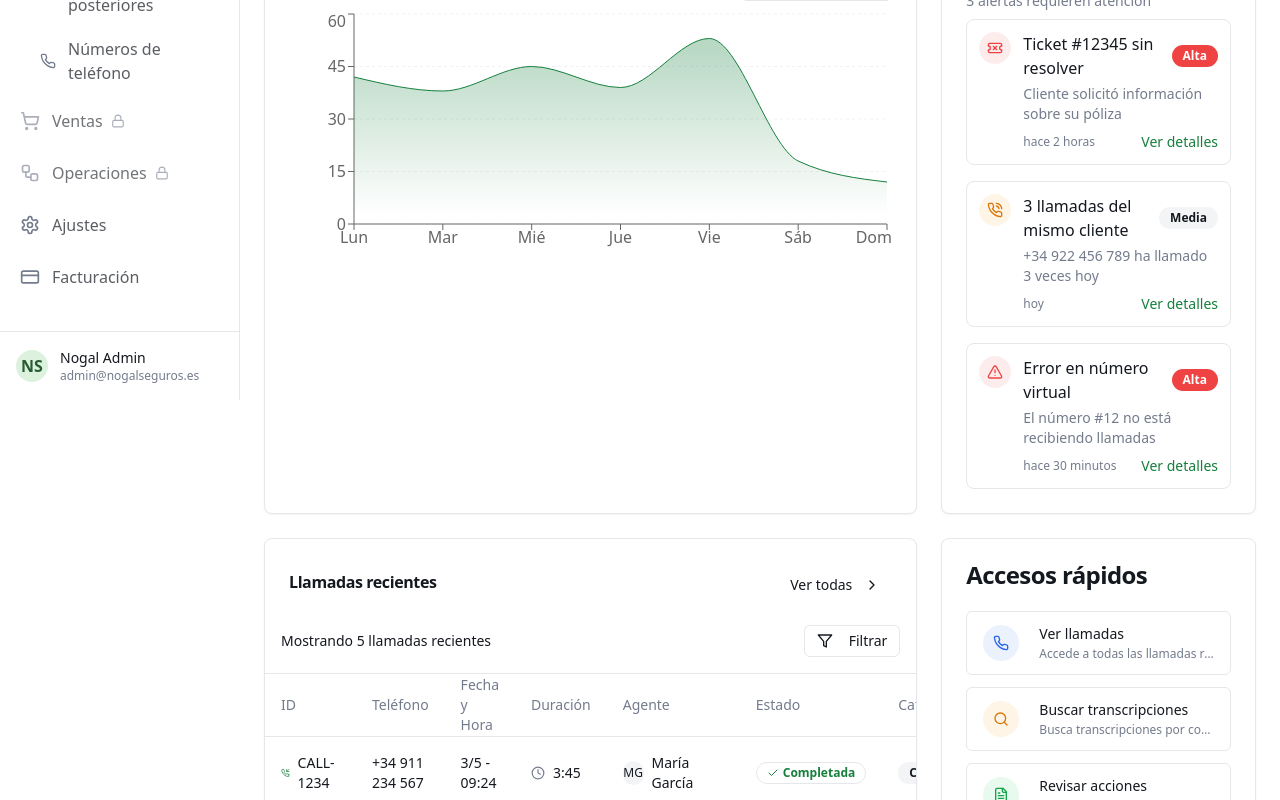
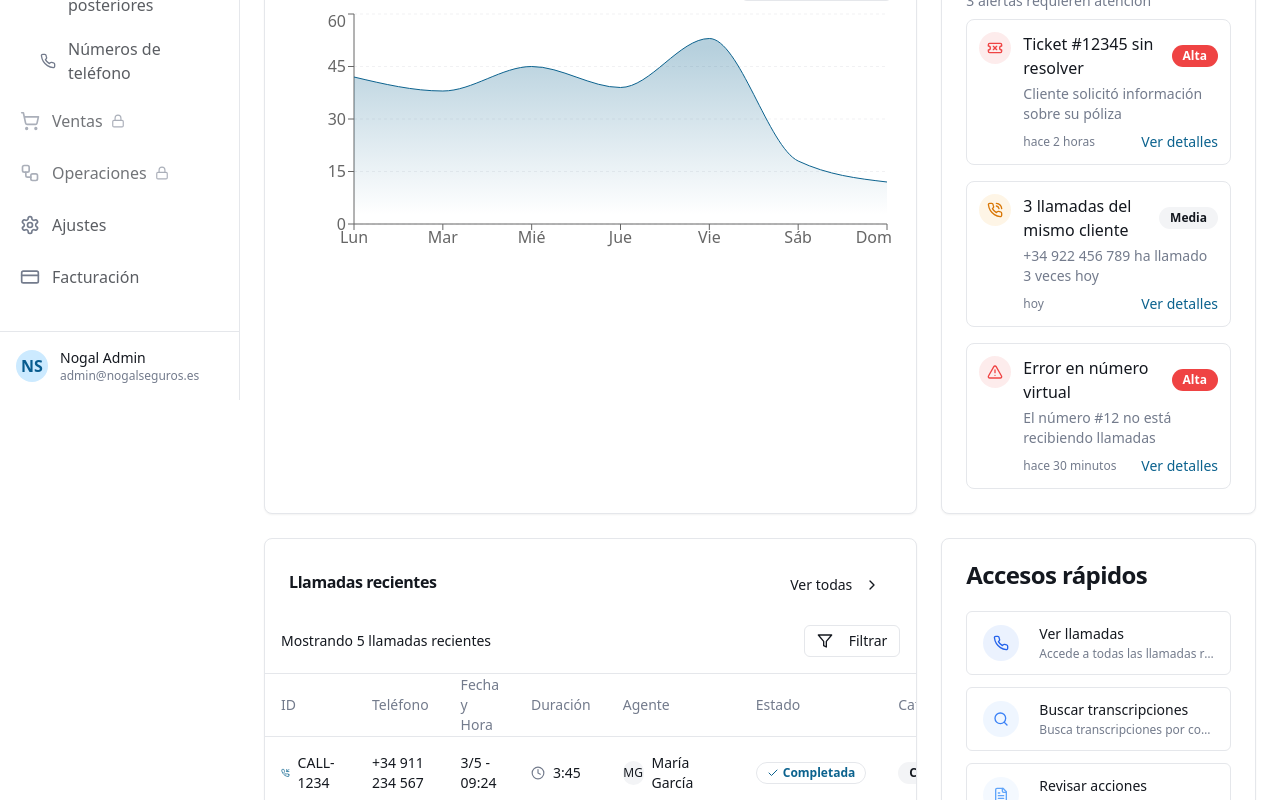
Before and after one commit to SegurNeo/insightcall-portal, a React (Vite) app: page / in a window 1280 px wide. Shown: the part 400-1200 px from the top of the page. Built offline with nearby package versions, Linux system fonts and the light colour scheme.

Commit message:
Change green color to blue
The green color was changed to a blue color.

```diff
--- a/src/components/branding/NogalLogo.tsx
+++ b/src/components/branding/NogalLogo.tsx
@@ -15,7 +15,7 @@ const NogalLogo: React.FC<NogalLogoProps> = ({ className }) => {
       strokeWidth="2"
       strokeLinecap="round"
       strokeLinejoin="round"
-      className={cn("h-6 w-6", className)}
+      className={cn("h-6 w-6 text-primary", className)}
     >
       <path d="M12 2c.9 0 1.8.2 2.6.7 1.8 1.1 2.4 3.5 1.4 5.3l-4.8 7.9c-.3.4-.2 1 .3 1.3.3.2.7.2 1 0l2-1.7a1 1 0 0 1 1.5.2 1 1 0 0 1-.1 1.3l-8.5 8c-2.1.8-4.4.4-6-1.2-2.1-2-2.1-5.5 0-7.5l5.5-5.3c.9-.9 2.2-1.4 3.5-1.2 1.3.2 2.4 1 3 2.1.3.5 0 1.1-.5 1.3-.5.2-1.1 0-1.3-.5-.7-1.2-2.2-1.5-3.4-.7-.3.2-.5.4-.7.7L7 14.2c-1.2 1.1-1.2 3 0 4.2 1.2 1.1 3 1.1 4.2 0l4.8-8c.7-1.1.3-2.6-.8-3.3-1.1-.7-2.6-.3-3.3.8L7 16.9c-.4.7-.1 1.6.6 2s1.6.1 2-.6l4.7-7.8c1.8-3 .9-6.8-2-8.6-3-1.8-6.8-.9-8.6 2l-3.7 6c-.4.7-.2 1.6.5 2 .7.4 1.6.2 2-.5l3.5-5.8c.4-.7 1.3-.9 2-.5.7.4.9 1.3.5 2l-3.5 5.8c-1.3 2.1-4 2.8-6.1 1.5-2.1-1.3-2.8-4-1.5-6.1l3.7-6C3.3 3.5 7.5 2 11.1 3.6c.3.1.6.2.9.4z"/>
     </svg>
--- a/src/components/dashboard/QuickAccessCard.tsx
+++ b/src/components/dashboard/QuickAccessCard.tsx
@@ -26,21 +26,21 @@ const QuickAccessCard = () => {
       description: "Busca transcripciones por contenido",
       icon: Search,
       to: "/transcriptions",
-      color: "bg-amber-500/10 text-amber-600",
+      color: "bg-blue-400/10 text-blue-500",
     },
     {
       title: "Revisar acciones",
       description: "Gestiona tickets y tareas pendientes",
       icon: FileText,
       to: "/actions",
-      color: "bg-green-500/10 text-green-600",
+      color: "bg-blue-300/10 text-blue-400",
     },
     {
       title: "Configuración",
       description: "Ajusta parámetros del sistema",
       icon: Settings,
       to: "/settings",
-      color: "bg-purple-500/10 text-purple-600",
+      color: "bg-blue-200/10 text-blue-300",
     },
   ];
 
--- a/src/index.css
+++ b/src/index.css
@@ -1,4 +1,3 @@
-
 @tailwind base;
 @tailwind components;
 @tailwind utilities;
@@ -14,7 +13,7 @@
     --popover: 0 0% 100%;
     --popover-foreground: 220 20% 10%;
 
-    --primary: 142 72% 29%;
+    --primary: 200 85% 30%;
     --primary-foreground: 0 0% 100%;
 
     --secondary: 220 14% 96%;
@@ -23,15 +22,15 @@
     --muted: 220 14% 96%;
     --muted-foreground: 220 10% 50%;
 
-    --accent: 142 72% 95%;
-    --accent-foreground: 142 72% 29%;
+    --accent: 200 85% 95%;
+    --accent-foreground: 200 85% 30%;
 
     --destructive: 0 84% 60%;
     --destructive-foreground: 0 0% 100%;
 
     --border: 220 13% 91%;
     --input: 220 13% 91%;
-    --ring: 142 72% 29%;
+    --ring: 200 85% 30%;
 
     --radius: 0.5rem;
   }
--- a/tailwind.config.ts
+++ b/tailwind.config.ts
@@ -26,17 +26,17 @@ export default {
 				background: 'hsl(var(--background))',
 				foreground: 'hsl(var(--foreground))',
 				nogal: {
-					50: '#f0f9f1',
-					100: '#dcf1de',
-					200: '#bbe1be',
-					300: '#8eca93',
-					400: '#5eac6a',
-					500: '#3d904b',
-					600: '#2c753a',
-					700: '#255e30',
-					800: '#204a29',
-					900: '#1d3d23',
-					950: '#0d2112',
+					50: '#e6f6ff',
+					100: '#cceaff',
+					200: '#99d5ff',
+					300: '#66c0ff',
+					400: '#33aaff',
+					500: '#0d92e0',
+					600: '#0a75b4',
+					700: '#085c8f',
+					800: '#064466',
+					900: '#042e45',
+					950: '#021824',
 				},
 				primary: {
 					DEFAULT: 'hsl(var(--primary))',
```
